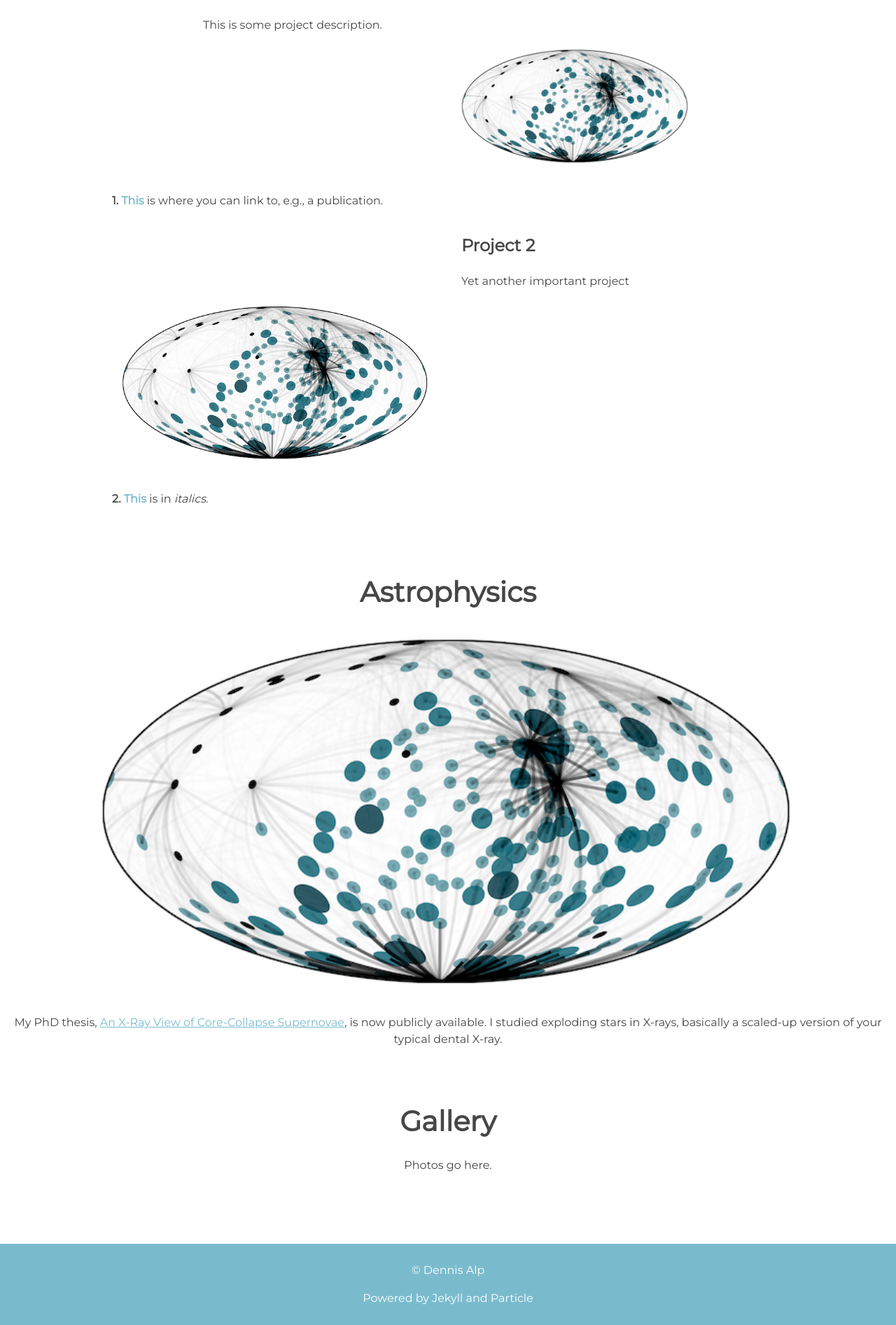
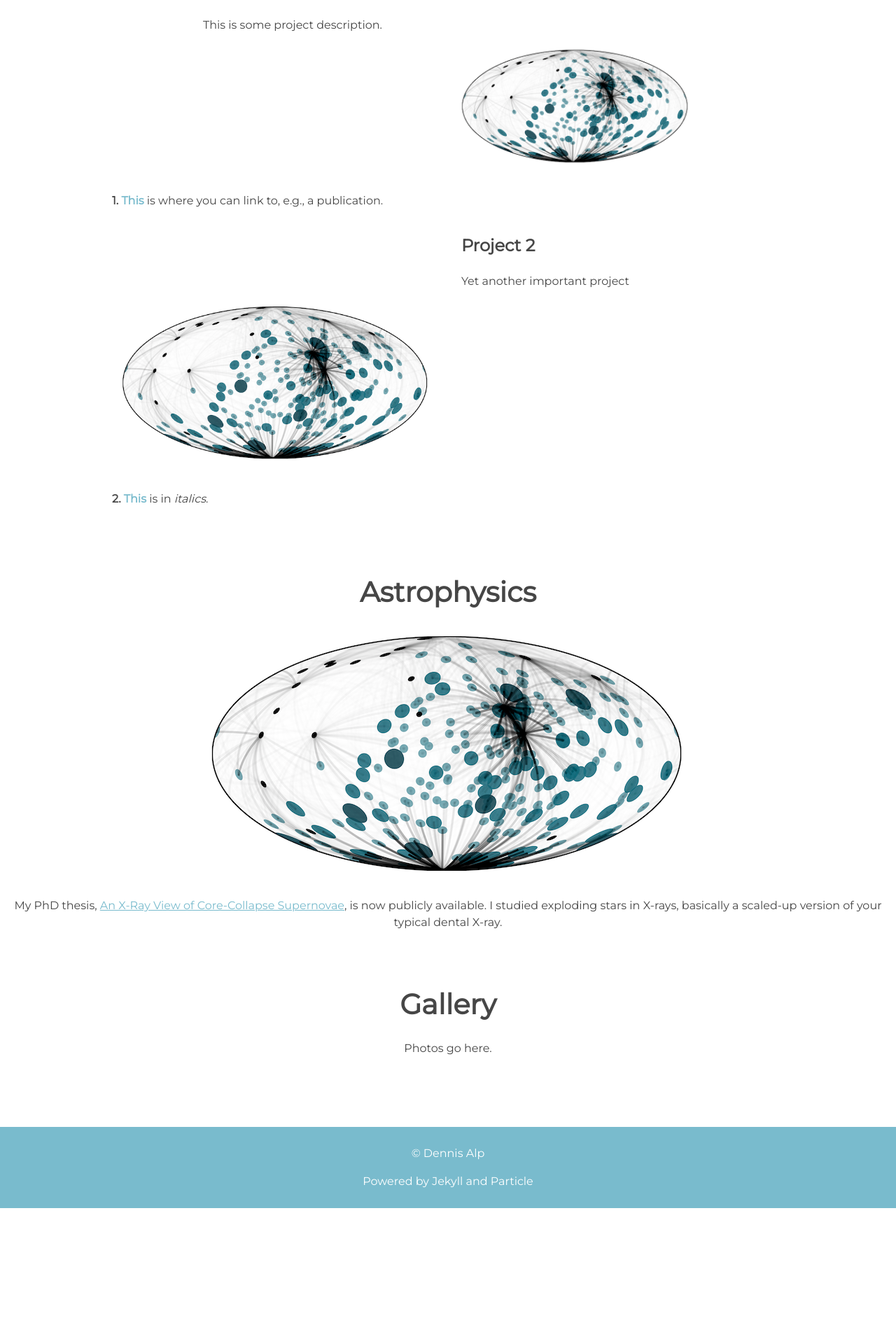
Before and after one commit to dennisalp/dennisalp.github.io, a Jekyll site: the page built from index.html, in a window 1280 px wide. Shown: the part 1885-3778 px from the top of the page at 70% size. Built offline with Jekyll 4.4.1, drawn with Linux system fonts in a browser that asks for light colours; after the commit the page ends 3611 px from its top, so only the background shows below that.

Commit message:
resize image

```diff
--- a/_includes/astrophysics.html
+++ b/_includes/astrophysics.html
@@ -1,7 +1,7 @@
 <div class="user-details">
   <h1> Astrophysics </h1>
   <div class="images-center" >
-    <img alt="An X-Ray View of Core-Collapse Supernovae" src="{{ "/assets/img/association.png" | prepend: site.baseurl }}" width="80%" height="auto" />
+    <img alt="An X-Ray View of Core-Collapse Supernovae" src="{{ "/assets/img/association.png" | prepend: site.baseurl }}" />
   </div>
 
   <p>
```
